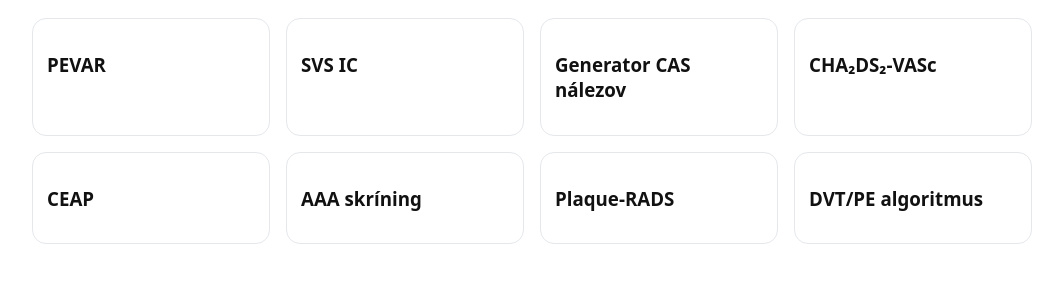
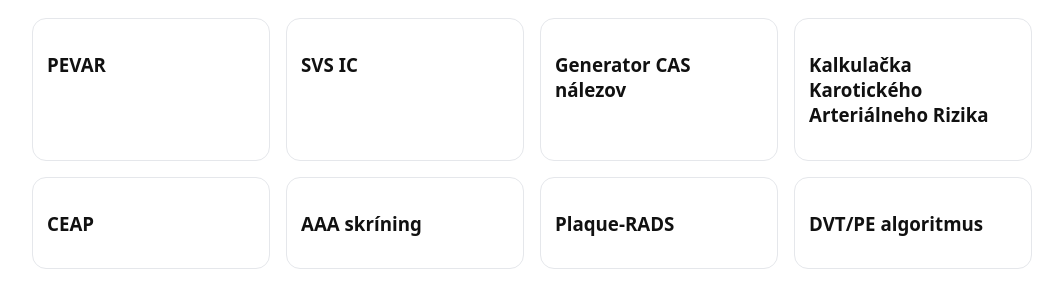
Before and after one commit to Cievny/KalkulackY, a plain HTML site: page tools/index.html in a window 1280 px wide. Shown: the part 86-394 px from the top of the page, without its empty margins (108-1171 px from the left). Drawn offline with Linux system fonts and the light colour scheme.

Commit message:
Update index.html

```diff
--- a/tools/index.html
+++ b/tools/index.html
@@ -13,7 +13,7 @@
   <a class="card" href="/tools/PEVAR/"><h3>PEVAR</h3></a>
   <a class="card" href="/tools/claudication/"><h3>SVS IC</h3></a>
   <a class="card" href="/tools/CAS-generator/"><h3>Generator CAS nálezov</h3></a>
-  <a class="card" href="/tools/cha2ds2-vasc/"><h3>CHA₂DS₂‑VASc</h3></a>
+  <a class="card" href="/tools/CAR/"><h3>Kalkulačka Karotického Arteriálneho Rizika</h3></a>
   <a class="card" href="/tools/ceap/"><h3>CEAP</h3></a>
   <a class="card" href="/tools/aaa/"><h3>AAA skríning</h3></a>
   <a class="card" href="/tools/plaque-rads/"><h3>Plaque‑RADS</h3></a>
```
